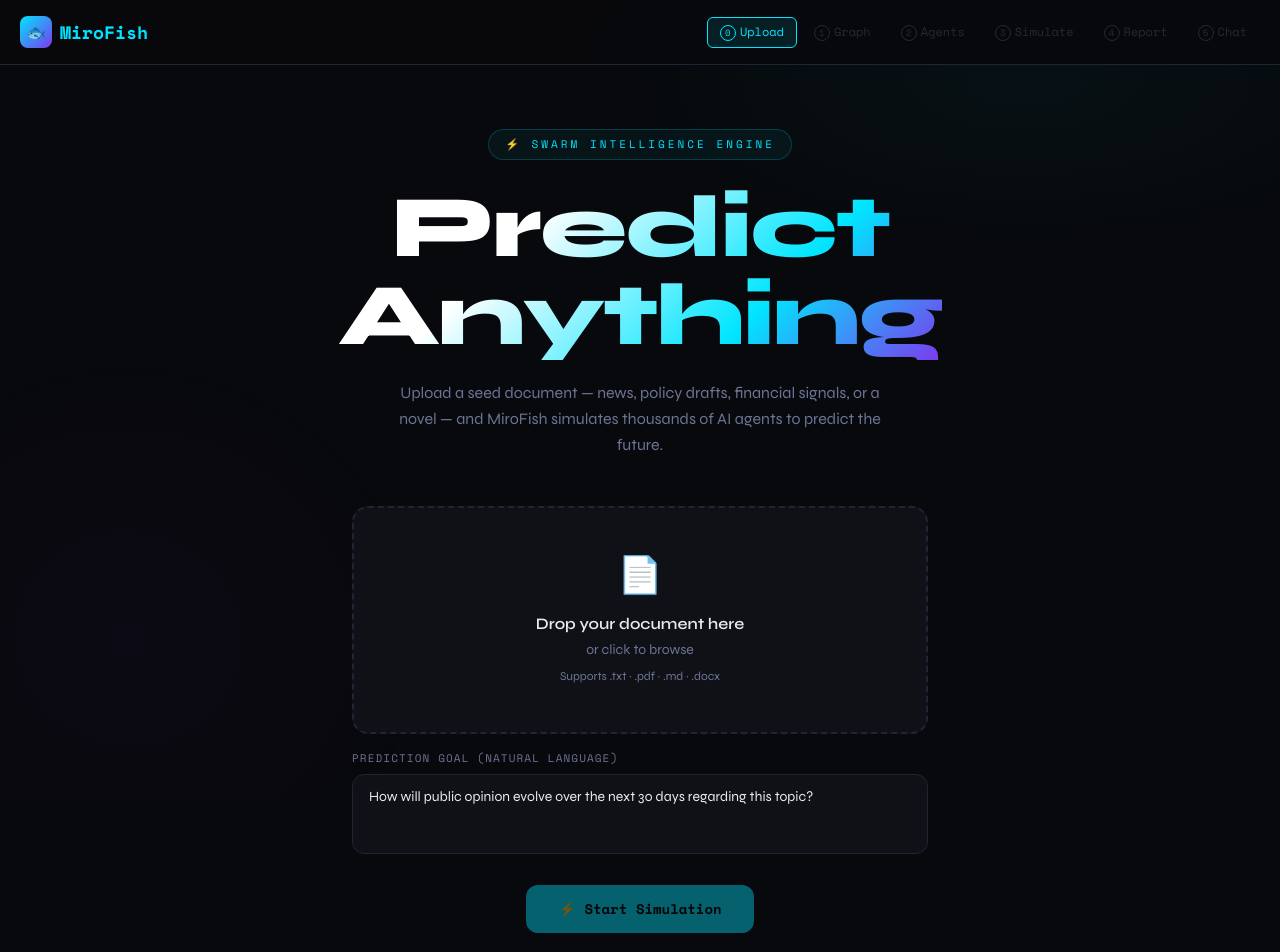
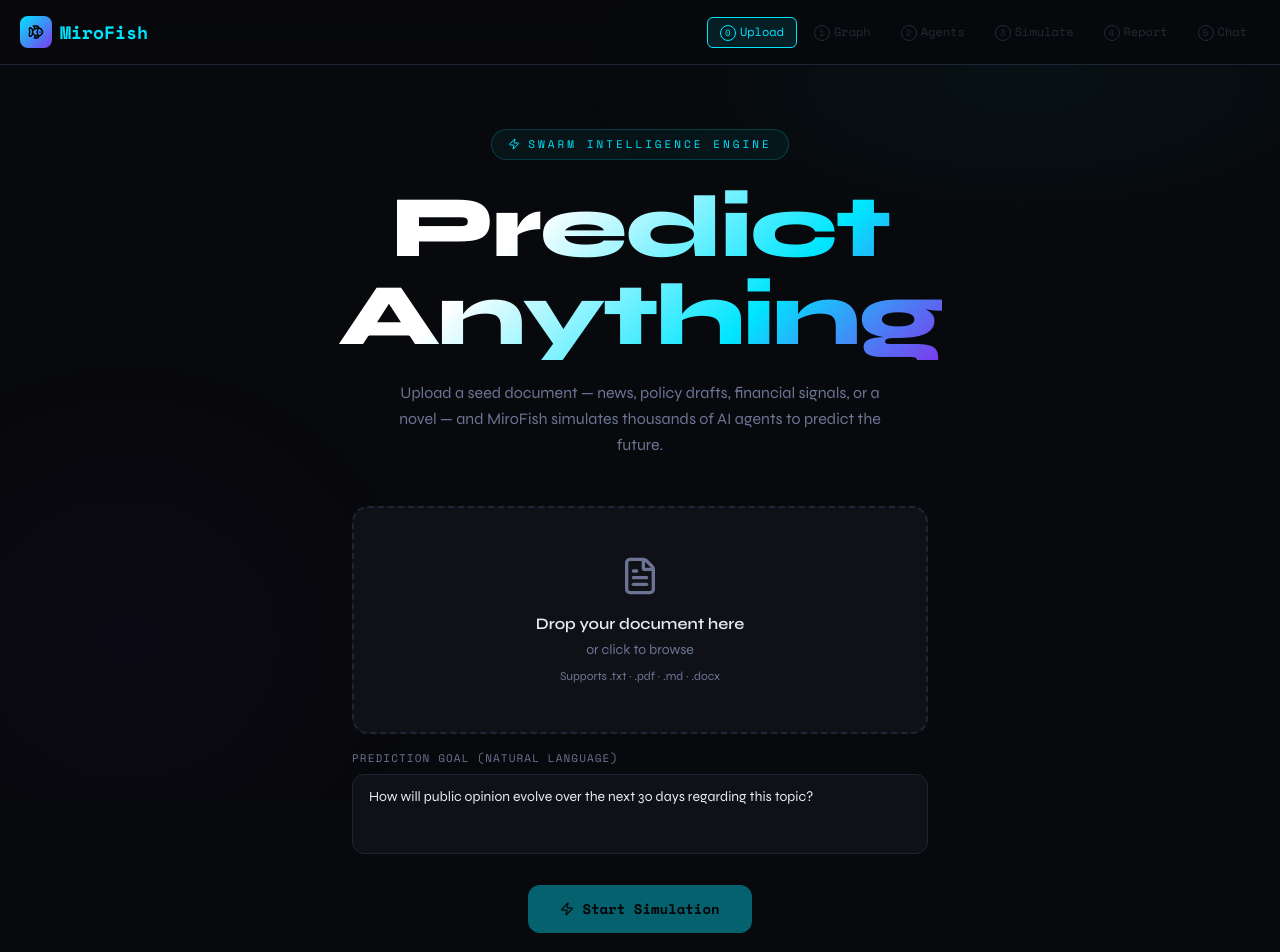
Before and after one commit to UswaKhan/MiroFish-MVP, a React (Create React App) app: page / in a window 1280 px wide. Shown: the top 952 px of the page. Built offline with nearby package versions, Linux system fonts and the light colour scheme.

Commit message:
Replace emojis with Lucide icons

```diff
--- a/package.json
+++ b/package.json
@@ -9,6 +9,7 @@
     "@testing-library/react": "^16.3.2",
     "@testing-library/user-event": "^13.5.0",
     "d3": "^7.9.0",
+    "lucide-react": "^0.577.0",
     "react": "^19.2.4",
     "react-dom": "^19.2.4",
     "react-scripts": "5.0.1",
--- a/src/components/Navbar.jsx
+++ b/src/components/Navbar.jsx
@@ -1,4 +1,5 @@
 import React, { useState } from 'react';
+import { Fish, Check, Menu, X } from 'lucide-react';
 
 const STEPS = ['Upload', 'Graph', 'Agents', 'Simulate', 'Report', 'Chat'];
 
@@ -13,14 +14,14 @@ export default function Navbar({ currentStep, onStepClick }) {
 
         {/* Logo */}
         <div className="flex items-center gap-2 font-mono font-bold text-[#00e5ff] text-lg">
-          <div className="w-8 h-8 rounded-lg flex items-center justify-center text-base"
+          <div className="w-8 h-8 rounded-lg flex items-center justify-center"
                style={{ background: 'linear-gradient(135deg, #00e5ff, #7c3aed)' }}>
-            🐟
+            <Fish size={16} color="#000" />
           </div>
           MiroFish
         </div>
 
-        {/* Desktop step tabs — hidden on mobile */}
+        {/* Desktop step tabs */}
         <div className="hidden md:flex gap-1">
           {STEPS.map((label, i) => {
             const isDone      = i < currentStep;
@@ -40,7 +41,7 @@ export default function Navbar({ currentStep, onStepClick }) {
                 `}
               >
                 <span className="inline-flex items-center justify-center w-4 h-4 rounded-full border border-current text-[9px] mr-1">
-                  {isDone ? '✓' : i}
+                  {isDone ? <Check size={8} /> : i}
                 </span>
                 {label}
               </button>
@@ -48,16 +49,16 @@ export default function Navbar({ currentStep, onStepClick }) {
           })}
         </div>
 
-        {/* Mobile hamburger button */}
+        {/* Mobile hamburger */}
         <button
           className="md:hidden text-[#6b7494] hover:text-[#e8eaf0] transition-colors"
           onClick={() => setMenuOpen(!menuOpen)}
         >
-          {menuOpen ? '✕' : '☰'}
+          {menuOpen ? <X size={20} /> : <Menu size={20} />}
         </button>
       </div>
 
-      {/* Mobile dropdown menu */}
+      {/* Mobile dropdown */}
       {menuOpen && (
         <div className="md:hidden border-t border-[#1e2535] px-5 py-3 flex flex-col gap-2">
           {STEPS.map((label, i) => {
@@ -78,7 +79,7 @@ export default function Navbar({ currentStep, onStepClick }) {
                 `}
               >
                 <span className="inline-flex items-center justify-center w-5 h-5 rounded-full border border-current text-[9px] mr-2">
-                  {isDone ? '✓' : i}
+                  {isDone ? <Check size={8} /> : i}
                 </span>
                 {label}
               </button>
--- a/src/components/ReportStep.jsx
+++ b/src/components/ReportStep.jsx
@@ -1,21 +1,22 @@
 import React, { useState } from 'react';
+import { Download } from 'lucide-react';
 import { REPORT_SECTIONS } from '../data';
 
 function Section({ s, i }) {
   return (
     <div className="bg-[#0f1117] border border-[#1e2535] rounded-2xl p-5 md:p-7 opacity-0"
-      style={{ animation: `fadeIn 0.5s ease ${i * 0.13}s forwards` }}>
+         style={{ animation: `fadeIn 0.5s ease ${i * 0.13}s forwards` }}>
       <h3 className="font-extrabold text-base md:text-lg mb-4 pb-3 border-b border-[#1e2535]"
-        style={{ fontFamily: 'Syne,sans-serif' }}>{s.title}</h3>
+          style={{ fontFamily:'Syne,sans-serif' }}>{s.title}</h3>
       {s.paragraphs.map((p, j) => (
         <p key={j} className="text-[#6b7494] text-sm leading-relaxed mb-3">{p}</p>
       ))}
       {s.showSentiment && (
         <div className="my-4">
           <div className="flex h-2.5 rounded-full overflow-hidden mb-3">
-            <div className="bg-[#10b981]" style={{ width: '48%' }} />
-            <div className="bg-amber-400" style={{ width: '31%' }} />
-            <div className="bg-[#ef4444]" style={{ width: '21%' }} />
+            <div className="bg-[#10b981]" style={{ width:'48%' }} />
+            <div className="bg-amber-400"  style={{ width:'31%' }} />
+            <div className="bg-[#ef4444]"  style={{ width:'21%' }} />
           </div>
           <div className="flex gap-3 font-mono text-xs text-[#6b7494] flex-wrap">
             <span className="flex items-center gap-1.5"><span className="w-2 h-2 rounded-full bg-[#10b981] inline-block" />Positive 48%</span>
@@ -59,24 +60,29 @@ export default function ReportStep({ onNext }) {
         <span className="font-mono text-[11px] uppercase tracking-[2px] text-[#00e5ff] mb-3 block">
           Step 04 — Prediction Report
         </span>
-        <h2 className="font-extrabold text-2xl md:text-3xl tracking-tight mb-2" style={{ fontFamily: 'Syne,sans-serif' }}>
+        <h2 className="font-extrabold text-2xl md:text-3xl tracking-tight mb-2"
+            style={{ fontFamily:'Syne,sans-serif' }}>
           Analysis Complete
         </h2>
-        <p className="text-[#6b7494] text-sm mb-4">ReportAgent synthesized all simulation data into a structured prediction.</p>
+        <p className="text-[#6b7494] text-sm mb-4">
+          ReportAgent synthesized all simulation data into a structured prediction.
+        </p>
         <button onClick={downloadReport}
-          className="w-full md:w-auto px-5 py-2.5 border border-[#00e5ff]/30 text-[#00e5ff] font-mono text-sm rounded-xl hover:bg-[#00e5ff]/10 transition-all text-center block">
-          ⬇ Download Report
+          className="w-full md:w-auto inline-flex items-center justify-center gap-2 px-5 py-2.5 border border-[#00e5ff]/30 text-[#00e5ff] font-mono text-sm rounded-xl hover:bg-[#00e5ff]/10 transition-all">
+          <Download size={14} /> Download Report
         </button>
       </div>
 
-      {/* Desktop layout — TOC + sections side by side */}
+      {/* Desktop layout */}
       <div className="hidden md:grid gap-7" style={{ gridTemplateColumns: '220px 1fr' }}>
         <div className="sticky top-24 self-start">
           {REPORT_SECTIONS.map((s, i) => (
             <div key={i}
-              onClick={() => { setActiveIdx(i); document.querySelectorAll('.report-sec')[i]?.scrollIntoView({ behavior: 'smooth' }); }}
+              onClick={() => { setActiveIdx(i); document.querySelectorAll('.report-sec')[i]?.scrollIntoView({ behavior:'smooth' }); }}
               className={`px-3.5 py-2.5 rounded-lg cursor-pointer text-sm transition-all mb-1 border
-                ${activeIdx === i ? 'bg-[#00e5ff]/8 text-[#00e5ff] border-[#00e5ff]/20' : 'text-[#6b7494] border-transparent hover:text-[#e8eaf0]'}`}>
+                ${activeIdx === i
+                  ? 'bg-[#00e5ff]/8 text-[#00e5ff] border-[#00e5ff]/20'
+                  : 'text-[#6b7494] border-transparent hover:text-[#e8eaf0]'}`}>
               {s.title}
             </div>
           ))}
@@ -90,16 +96,14 @@ export default function ReportStep({ onNext }) {
         </div>
       </div>
 
-      {/* Mobile layout — accordion style */}
+      {/* Mobile layout */}
       <div className="md:hidden flex flex-col gap-3">
-        {REPORT_SECTIONS.map((s, i) => (
-          <Section key={i} s={s} i={i} />
-        ))}
+        {REPORT_SECTIONS.map((s, i) => <Section key={i} s={s} i={i} />)}
       </div>
 
       <div className="mt-6 flex justify-end">
         <button onClick={onNext}
-          className="px-8 py-3.5 bg-[#00e5ff] text-black font-mono font-bold text-sm rounded-xl hover:brightness-110 transition-all">
+          className="w-full md:w-auto px-8 py-3.5 bg-[#00e5ff] text-black font-mono font-bold text-sm rounded-xl hover:brightness-110 transition-all">
           Continue → Deep Interaction
         </button>
       </div>
--- a/src/components/UploadStep.jsx
+++ b/src/components/UploadStep.jsx
@@ -1,4 +1,5 @@
-import React, { useState, useRef} from 'react';
+import React, { useState, useRef, useEffect } from 'react';
+import { Zap, FileText, Paperclip } from 'lucide-react';
 
 const LOGS = [
   "📥 Document received — beginning analysis…",
@@ -17,7 +18,6 @@ export default function UploadStep({ onComplete, fileName, setFileName, complete
   const [status, setStatus]     = useState('');
   const fileRef = useRef();
 
-  // if already completed before, re-enable start immediately
   const canStart = fileName.trim().length > 0;
 
   const handleFile = (file) => {
@@ -32,16 +32,10 @@ export default function UploadStep({ onComplete, fileName, setFileName, complete
   };
 
   const startProcessing = () => {
-    // if already completed, just go straight to next step
-    if (completed) {
-      onComplete();
-      return;
-    }
-
+    if (completed) { onComplete(); return; }
     setLoading(true);
     setLogs([]);
     setProgress(0);
-
     let i = 0;
     const tick = () => {
       const pct = Math.round(((i + 1) / LOGS.length) * 100);
@@ -50,10 +44,7 @@ export default function UploadStep({ onComplete, fileName, setFileName, complete
       setLogs(prev => [...prev, LOGS[i]]);
       i++;
       if (i < LOGS.length) setTimeout(tick, 750);
-      else {
-        setCompleted(true);
-        setTimeout(onComplete, 700);
-      }
+      else { setCompleted(true); setTimeout(onComplete, 700); }
     };
     setTimeout(tick, 300);
   };
@@ -62,8 +53,9 @@ export default function UploadStep({ onComplete, fileName, setFileName, complete
     <div className="relative z-10 min-h-[calc(100vh-65px)] flex flex-col items-center justify-center px-6 py-16 text-center">
 
       {/* Eyebrow */}
-      <div className="font-mono text-[11px] tracking-[3px] uppercase text-[#00e5ff] border border-[#00e5ff]/20 bg-[#00e5ff]/5 px-4 py-1.5 rounded-full mb-6">
-        ⚡ Swarm Intelligence Engine
+      <div className="flex items-center gap-2 font-mono text-[11px] tracking-[3px] uppercase text-[#00e5ff] border border-[#00e5ff]/20 bg-[#00e5ff]/5 px-4 py-1.5 rounded-full mb-6">
+        <Zap size={12} />
+        Swarm Intelligence Engine
       </div>
 
       {/* Headline */}
@@ -90,16 +82,18 @@ export default function UploadStep({ onComplete, fileName, setFileName, complete
       >
         <input ref={fileRef} type="file" accept=".txt,.pdf,.md,.docx" className="hidden"
                onChange={(e) => handleFile(e.target.files[0])} />
-        <div className="text-4xl mb-4">📄</div>
+        <div className="flex justify-center mb-4">
+          <FileText size={40} color="#6b7494" />
+        </div>
         <p className="text-base font-semibold text-[#e8eaf0] mb-1">Drop your document here</p>
         <p className="text-sm text-[#6b7494]">or click to browse</p>
         <p className="text-xs text-[#6b7494] mt-2">Supports .txt · .pdf · .md · .docx</p>
       </div>
 
-      {/* Show chosen file if any */}
+      {/* Chosen file */}
       {fileName && (
         <div className="flex items-center gap-2 w-full max-w-xl mt-4 bg-[#00e5ff]/10 border border-[#00e5ff]/20 rounded-xl px-5 py-3 font-mono text-sm text-[#00e5ff]">
-          <span>📎</span>
+          <Paperclip size={14} />
           <span>{fileName}</span>
         </div>
       )}
@@ -122,13 +116,14 @@ export default function UploadStep({ onComplete, fileName, setFileName, complete
         disabled={!canStart || loading}
         className="mt-6 flex items-center gap-2 px-8 py-3.5 bg-[#00e5ff] text-black font-mono font-bold text-sm rounded-xl transition-all duration-200 disabled:opacity-40 disabled:cursor-not-allowed hover:brightness-110 hover:-translate-y-0.5"
       >
-        {loading && (
-          <span className="w-4 h-4 border-2 border-black/20 border-t-black rounded-full animate-spin2 inline-block" />
-        )}
-        {loading ? 'Processing…' : completed ? '⚡ Continue Simulation' : '⚡ Start Simulation'}
+        {loading
+          ? <span className="w-4 h-4 border-2 border-black/20 border-t-black rounded-full animate-spin2 inline-block" />
+          : <Zap size={14} />
+        }
+        {loading ? 'Processing…' : completed ? 'Continue Simulation' : 'Start Simulation'}
       </button>
 
-      {/* Progress — only show while loading */}
+      {/* Progress */}
       {loading && (
         <div className="w-full max-w-xl mt-7 bg-[#0f1117] border border-[#1e2535] rounded-xl p-5 animate-fadeIn">
           <div className="flex justify-between font-mono text-xs text-[#6b7494] mb-2.5">
@@ -149,13 +144,12 @@ export default function UploadStep({ onComplete, fileName, setFileName, complete
         </div>
       )}
 
-      {/* If already completed, show a completed note */}
+      {/* Already completed note */}
       {completed && !loading && (
         <p className="mt-4 font-mono text-xs text-[#10b981]">
           ✓ Document already processed — click Continue to go back to your simulation
         </p>
       )}
-
     </div>
   );
 }
```
Also changed, not shown: src/components/SimulationStep.jsx (+34 -34 lines), 1 other file (tests, documents, lock files or other folders).
